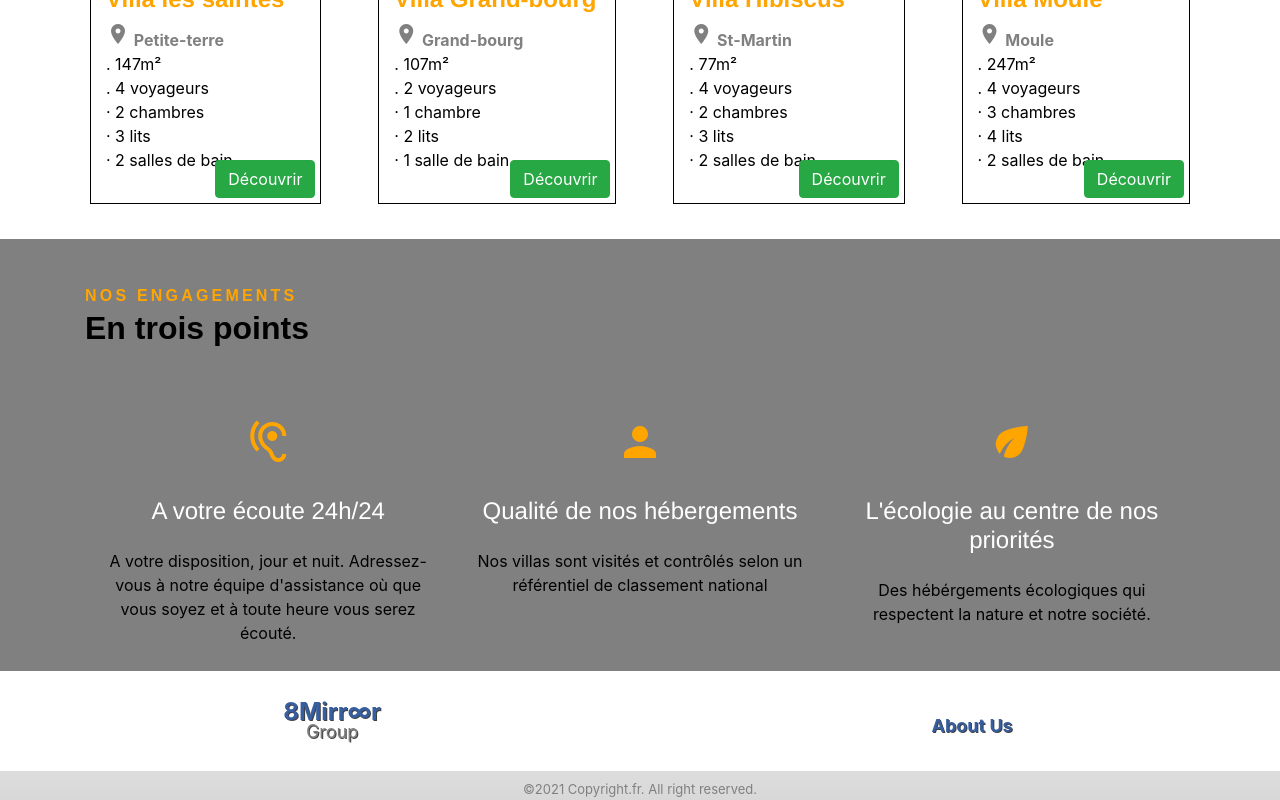
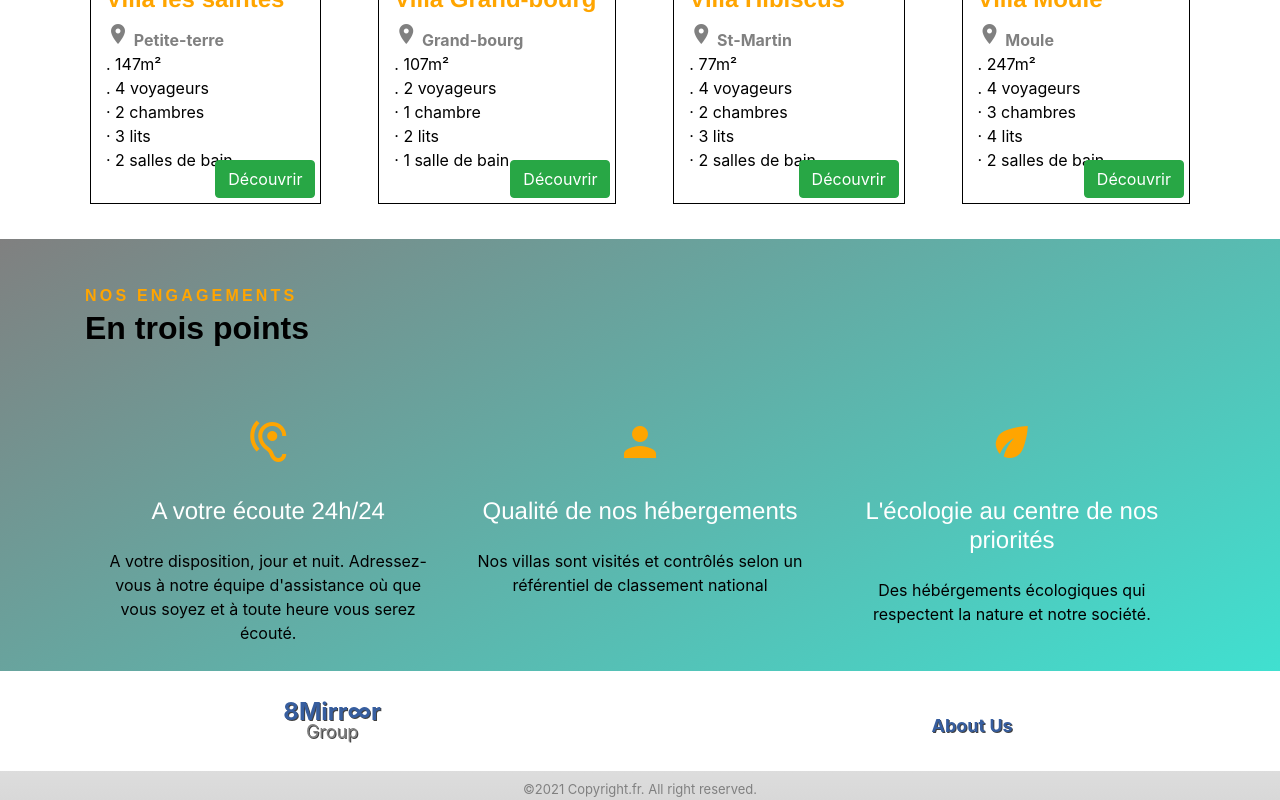
Before and after one commit to objectifMH/containerMirroor, an Angular app: page / in a window 1280 px wide. Shown: the part 1845-2645 px from the top of the page. Built offline with nearby package versions, Linux system fonts and the light colour scheme.

Commit message:
reservez /deploy

```diff
--- a/src/app/app.component.html
+++ b/src/app/app.component.html
@@ -198,7 +198,7 @@
   </div>
 
   <!-- reservez  -->
-  <div class="container background_orange reservez_maintenant">
+  <div class="container background_orange_turquoise reservez_maintenant">
     <div class="container">
       <h3>
         Venez nous decouvrir, consultez nos disponibilités !!
@@ -329,8 +329,8 @@
 </div > -->
 
 
-<div class="section_engagements background_grey" >
-  <div class="container_headline_section background_grey">
+<div class="section_engagements background_grey_turquoise" >
+  <div class="container_headline_section ">
     <div class="col-md-8" class="headline_section container">
       <p class="headline_first text-primary">Nos Engagements</p>
       <h2>En trois points</h2>
--- a/src/app/app.component.scss
+++ b/src/app/app.component.scss
@@ -205,7 +205,7 @@
 
 
 .container_headline_section {
-    background: white;
+    //background: white;
     padding: 45px 25px 35px;
     font-family: Poppins,sans-serif;
 
@@ -234,7 +234,7 @@
 }
 
 aside {
-    background: orange;
+    background: white;
     .carousel {
         background: white;
 
@@ -359,12 +359,13 @@ aside {
 }
 
 
-.background_grey {
-    background: $color_grey !important;
+.background_grey_turquoise {
+    background: linear-gradient(150deg, grey 0%, turquoise 100%);
 }
 
-.background_orange {
-    background: linear-gradient(150deg, orange 0%, turquoise 100%);}
+.background_orange_turquoise {
+    background: linear-gradient(150deg, orange 0%, turquoise 100%);
+}
 
 .reservez_maintenant {
     height: 200px;
```
Also changed, not shown: 5 other files (tests, documents, lock files or other folders).
